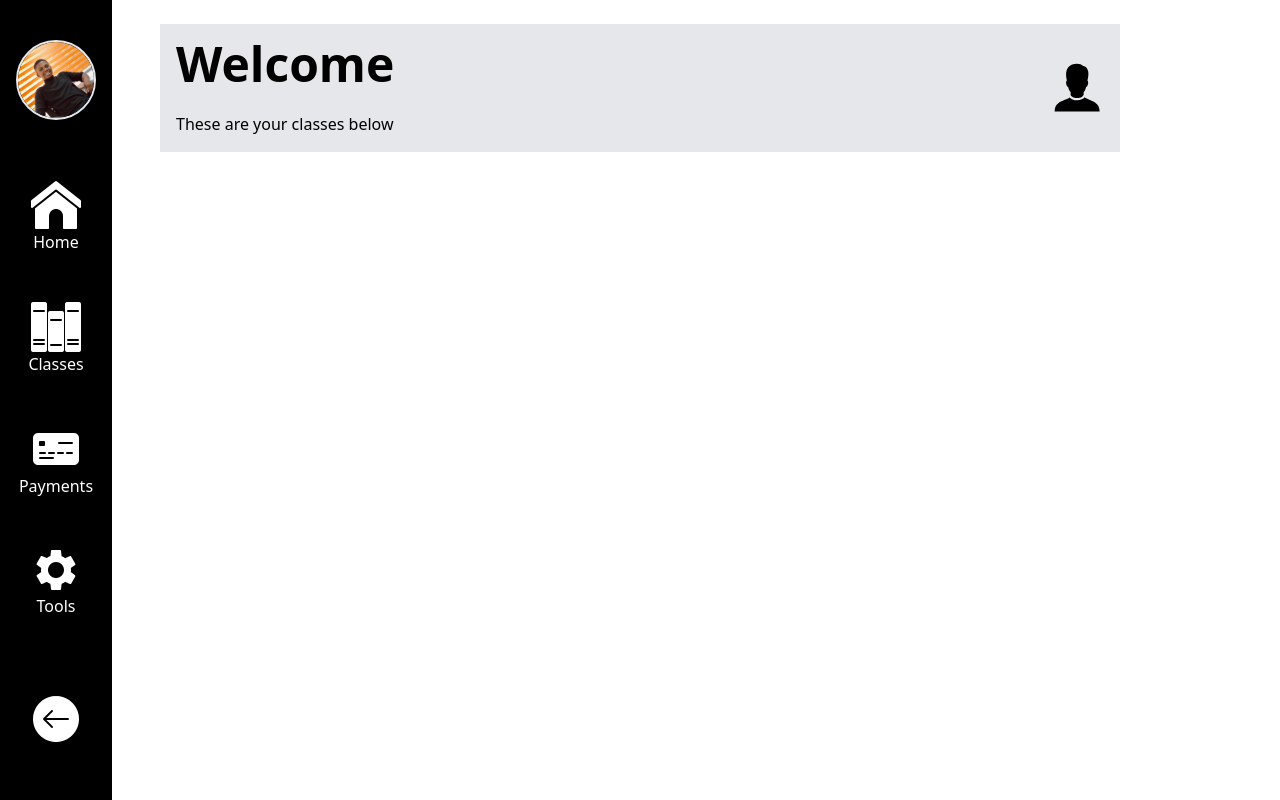
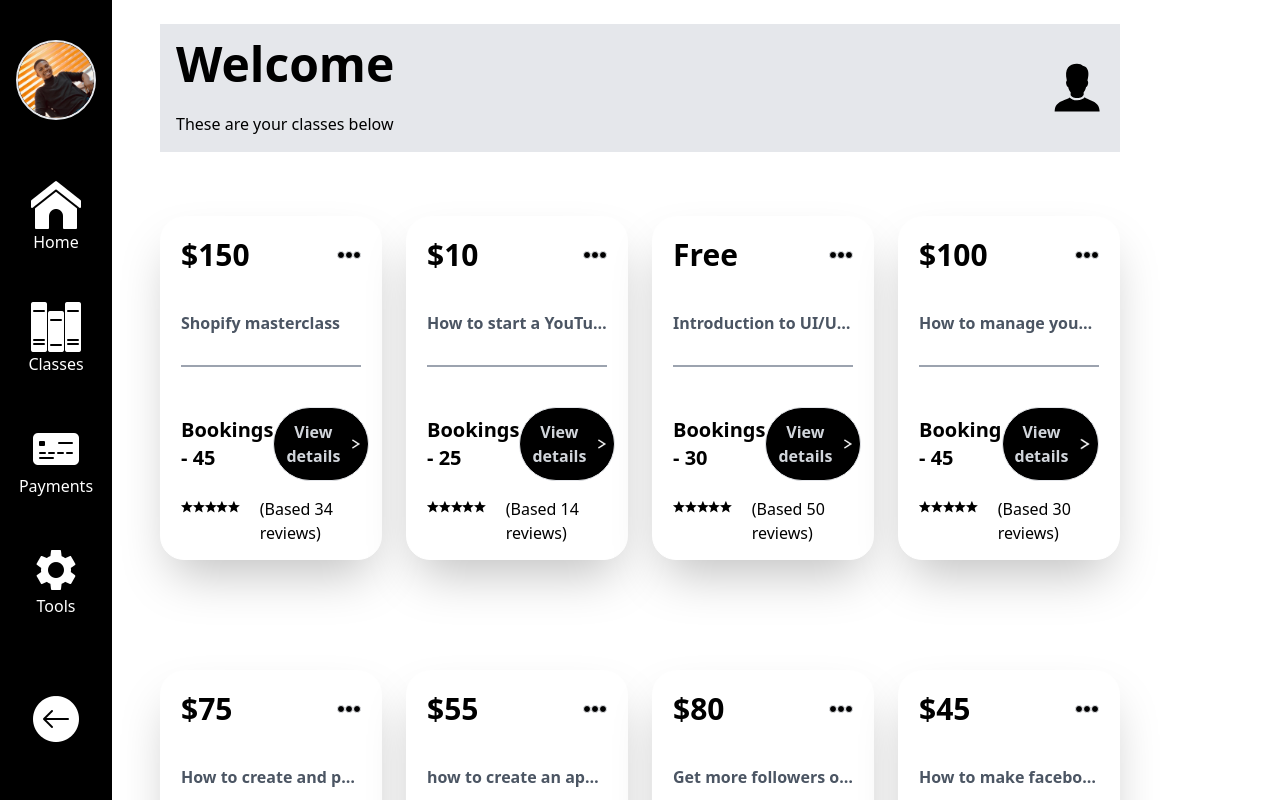
Before and after one commit to Victorakinwunmi/Login-dashboard, a Nuxt app: page /classes in a window 1280 px wide. Shown: the top 800 px of the page. Built offline with nearby package versions, Linux system fonts and the light colour scheme.

Commit message:
i addded the classes

```diff
--- a/pages/classes.vue
+++ b/pages/classes.vue
@@ -45,14 +45,115 @@
     </SidebarContainer>
 
     <div class="w-full p-6 lg:px-32 xl:px-40">
-        <ClassesWelcomeText/>
+      <ClassesWelcomeText />
+
+      <div
+        class="
+          grid grid-cols-1
+          md:grid-cols-2
+          lg:grid-cols-3
+          xl:grid-cols-4
+          gap-6
+        "
+      >
+        <PurchaseContainer1
+          v-for="item in card"
+          :key="item.id"
+          :price="item.price"
+          :title="item.title"
+          :desc="item.desc"
+          :btn="item.btn"
+          :rating="item.rating"
+          :reviewcount="item.reviewcount"
+        />
+      </div>
     </div>
   </div>
 </template>
 
 <script>
 export default {
+  data() {
+    return {
+      card: [
+        {
+          id: 1,
+          price: "$150",
+          title: "Shopify masterclass",
+          desc: "Bookings - 45",
+          btn: "View details",
+          rating: 4,
+          reviewcount: "Based 34 reviews",
+        },
 
+        {
+          id: 2,
+          price: "$10",
+          title: "How to start a YouTube channel",
+          desc: "Bookings - 25",
+          btn: "View details",
+          rating: 5,
+          reviewcount: "Based 14 reviews",
+        },
+
+        {
+          id: 3,
+          price: "Free",
+          title: "Introduction to UI/UX design",
+          desc: "Bookings - 30",
+          btn: "View details",
+          rating: 3,
+          reviewcount: "Based 50 reviews",
+        },
+
+        {
+          id: 4,
+          price: "$100",
+          title: "How to manage your social media account",
+          desc: "Booking - 45",
+          btn: "View details",
+          rating: 4,
+          reviewcount: "Based 30 reviews",
+        },
+        {
+          id: 5,
+          price: "$75",
+          title: "How to create and promote your social media account",
+          desc: "Booking - 6",
+          btn: "View details",
+          rating: 2,
+          reviewcount: "Based 10 reviews",
+        },
+        {
+          id: 6,
+          price: "$55",
+          title: "how to create an app using kotlin",
+          desc: "Booking - 35",
+          btn: "View details",
+          rating: 5,
+          reviewcount: "Based 40 reviews",
+        },
+        {
+          id: 7,
+          price: "$80",
+          title: "Get more followers on tiktok",
+          desc: "Booking - 70",
+          btn: "View details",
+          rating: 4,
+          reviewcount: "Based 15 reviews",
+        },
+        {
+          id: 7,
+          price: "$45",
+          title: "How to make facebook ads",
+          desc: "Booking - 20",
+          btn: "View details",
+          rating: 3,
+          reviewcount: "Based 37 reviews",
+        },
+      ],
+    };
+  },
 };
 </script>
 
```
